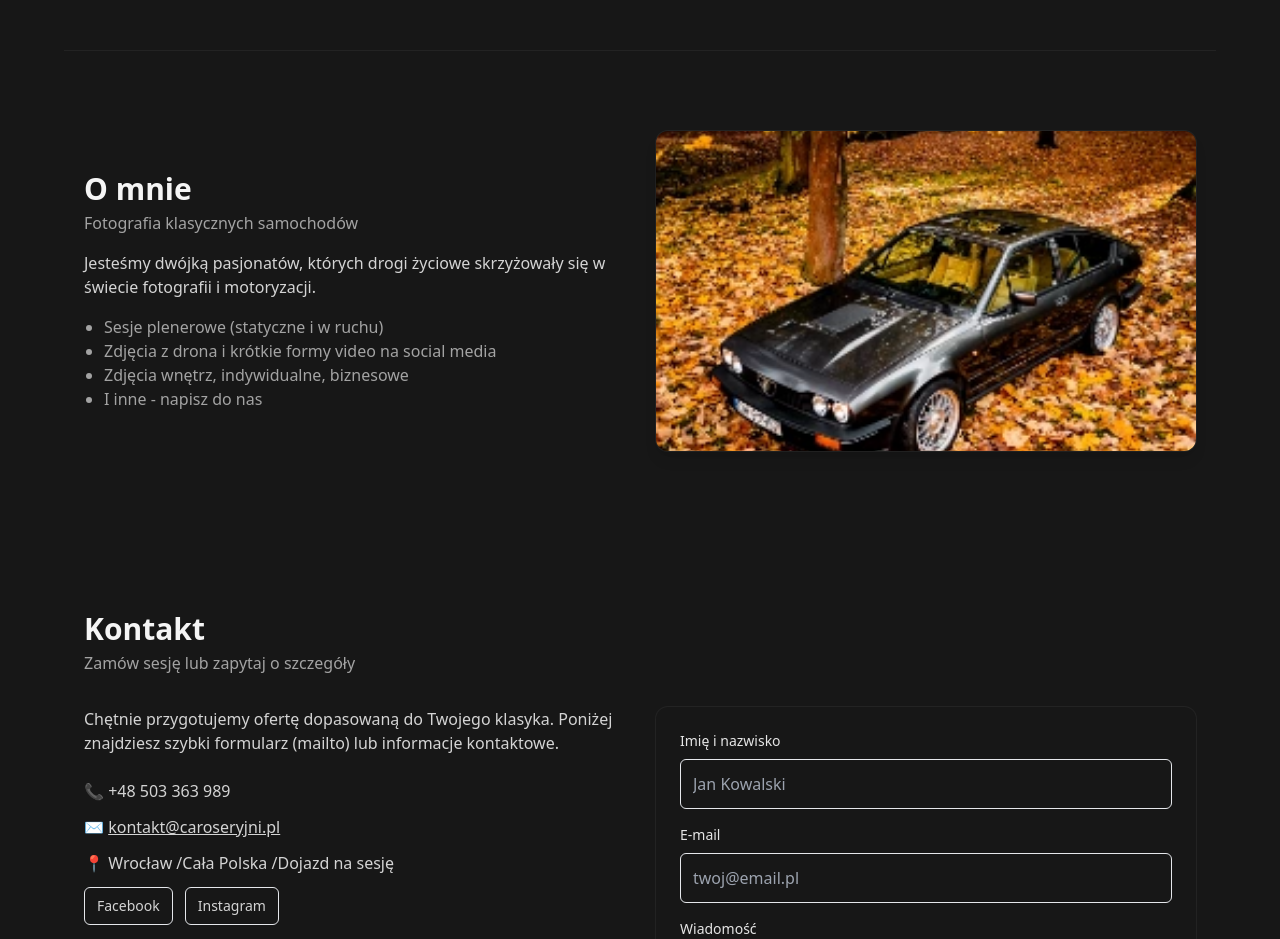
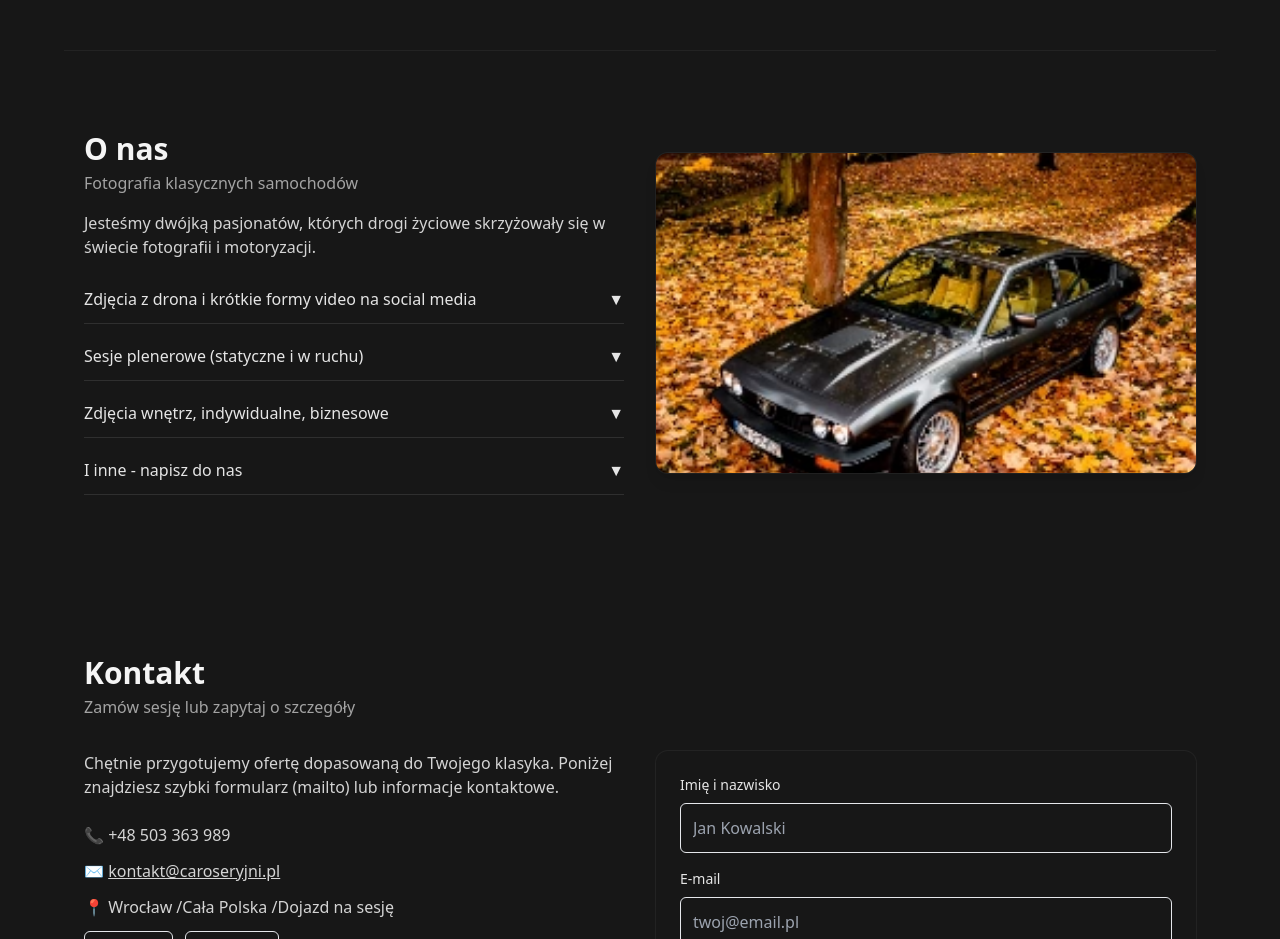
Before and after one commit to Renata-Margula/caroseryjni-portfolio, a React (Vite) app: page / in a window 1280 px wide. Shown: the part 1380-2319 px from the top of the page. Built offline with nearby package versions, Linux system fonts and the light colour scheme.

Commit message:
effects in gallery

```diff
--- a/src/App.jsx
+++ b/src/App.jsx
@@ -22,15 +22,50 @@ function AnimatedLightEffect() {
     </div>
   );
 }
+function AccordionItem({ title, content, media }) {
+  const [isOpen, setIsOpen] = useState(false);
+
+  return (
+    <div className="border-b border-white/10 py-3">
+      <button
+        onClick={() => setIsOpen(v => !v)}
+        className="w-full text-left flex justify-between items-center text-neutral-200 font-medium"
+      >
+        {title}
+        <span>{isOpen ? "▲" : "▼"}</span>
+      </button>
+
+      <AnimatePresence>
+        {isOpen && (
+          <motion.div
+            initial={{ height: 0, opacity: 0 }}
+            animate={{ height: "auto", opacity: 1 }}
+            exit={{ height: 0, opacity: 0 }}
+            className="mt-2 text-neutral-300 overflow-hidden"
+          >
+            <p>{content}</p>
+            {media && media.type === "image" && (
+              <img src={media.src} alt={title} className="mt-2 rounded-md" />
+            )}
+            {media && media.type === "video" && (
+              <video src={media.src} controls className="mt-2 w-full rounded-md" />
+            )}
+          </motion.div>
+        )}
+      </AnimatePresence>
+    </div>
+  );
+}
+
 export default function App() {
 
   const [images] = useState([
-    "images/caroseryjni_portfolio_fotografia_motoryzacyjna1.jpg",
-    "images/caroseryjni_portfolio_fotografia_motoryzacyjna2.webp",
-    "images/caroseryjni_portfolio_fotografia_motoryzacyjna3.jpg",
-    "images/caroseryjni_portfolio_fotografia_motoryzacyjna4.webp",
-    "images/caroseryjni_portfolio_fotografia_motoryzacyjna5.jpg",
-    "images/caroseryjni_portfolio_fotografia_motoryzacyjna6.jpg",
+    { src: "images/caroseryjni_portfolio_fotografia_motoryzacyjna1.jpg", fbLink: "https://facebook.com/album1" },
+    { src: "images/caroseryjni_portfolio_fotografia_motoryzacyjna2.webp", fbLink: "https://facebook.com/album2" },
+    { src: "images/caroseryjni_portfolio_fotografia_motoryzacyjna3.jpg", fbLink: "https://facebook.com/album3" },
+    { src: "images/caroseryjni_portfolio_fotografia_motoryzacyjna4.webp", fbLink: "https://facebook.com/album4" },
+    { src: "images/caroseryjni_portfolio_fotografia_motoryzacyjna5.jpg", fbLink: "https://facebook.com/album5" },
+    { src: "images/caroseryjni_portfolio_fotografia_motoryzacyjna6.jpg", fbLink: "https://facebook.com/album6" },
   ]);
 
   const [menuOpen, setMenuOpen] = useState(false);
@@ -138,10 +173,11 @@ export default function App() {
           <SectionTitle title="Portfolio" subtitle="Klasyczne samochody. Wybrane sesje." />
 
           <div className="mt-8 grid grid-cols-2 md:grid-cols-3 gap-4">
-            {images.map((src, i) => (
-              <GalleryCard key={i} src={src} i={i} onOpen={() => setLightboxIndex(i)} />
+            {images.map((image, i) => (
+              <GalleryCard key={i} image={image} i={i} onOpen={() => setLightboxIndex(i)} />
             ))}
           </div>
+
 
         </section>
 
@@ -149,18 +185,35 @@ export default function App() {
         <section id="about" className="max-w-6xl mx-auto px-5 py-20 border-t border-white/5">
           <div className="md:flex gap-8 items-center">
             <div className="md:w-1/2">
-              <SectionTitle title="O mnie" subtitle="Fotografia klasycznych samochodów" />
-              <p className="mt-4 text-neutral-300">Jesteśmy dwójką pasjonatów, których drogi życiowe skrzyżowały się w świecie fotografii i motoryzacji.</p>
-              <ul className="mt-4 text-neutral-400 list-disc pl-5">
-                <li>Sesje plenerowe (statyczne i w ruchu)</li>
-                <li>Zdjęcia z drona i krótkie formy video na social media</li>
-                <li>Zdjęcia wnętrz, indywidualne, biznesowe</li>
-                <li>I inne - napisz do nas</li>
-              </ul>
+              <SectionTitle title="O nas" subtitle="Fotografia klasycznych samochodów" />
+              <p className="mt-4 text-neutral-300">
+                Jesteśmy dwójką pasjonatów, których drogi życiowe skrzyżowały się w świecie fotografii i motoryzacji.
+              </p>
+
+              <div className="mt-4 space-y-2">
+                <AccordionItem
+                  title="Zdjęcia z drona i krótkie formy video na social media"
+                  content="Fotografujemy samochody w plenerze, zarówno statycznie jak i w ruchu."
+                  media={{ type: "video", src: "/videos/sesja_plener.mp4" }}
+                />
+                <AccordionItem
+                  title="Sesje plenerowe (statyczne i w ruchu)"
+                  content="Tworzymy ujęcia z drona i krótkie filmy idealne do social media."
+                  media={{ type: "image", src: "/images/drone_shot.jpg" }}
+                />
+                <AccordionItem
+                  title="Zdjęcia wnętrz, indywidualne, biznesowe"
+                  content="Profesjonalne sesje wnętrz i zdjęcia biznesowe."
+                />
+                <AccordionItem
+                  title="I inne - napisz do nas"
+                  content="Masz indywidualny pomysł? Skontaktuj się z nami."
+                />
+              </div>
             </div>
             <div className="md:w-1/2 mt-8 md:mt-0">
               <div className="w-full h-64 md:h-80 rounded-xl overflow-hidden shadow-lg ring-1 ring-white/5">
-                <img src={images[1]} alt="about" className="w-full h-full object-cover" loading="lazy" />
+                <img src={images[1].src} alt="about" className="w-full h-full object-cover" loading="lazy" />
               </div>
             </div>
           </div>
@@ -275,48 +328,116 @@ function useReveal(delay = 0) {
   return [ref, visible];
 }
 
-function GalleryCard({ src, i, onOpen }) {
+function GalleryCard({ image, i, onOpen }) {
   const [ref, visible] = useReveal(i * 60);
   return (
-    <motion.div ref={ref} initial={{ opacity: 0, y: 30 }} animate={visible ? { opacity: 1, y: 0 } : {}} transition={{ duration: 0.6 }} className="rounded-lg overflow-hidden">
+    <motion.div
+      ref={ref}
+      initial={{ opacity: 0, y: 30 }}
+      animate={visible ? { opacity: 1, y: 0 } : {}}
+      transition={{ duration: 0.6 }}
+      className="rounded-lg overflow-hidden"
+    >
       <button onClick={onOpen} className="group block w-full h-full focus:outline-none">
         <div className="w-full aspect-[4/3] overflow-hidden">
-          <img src={src} alt={`photo-${i}`} className="w-full h-full object-cover transform group-hover:scale-105 transition-transform duration-500" loading="lazy" />
+          <img
+            src={image.src}
+            alt={`photo-${i}`}
+            className="w-full h-full object-cover transform group-hover:scale-105 transition-transform duration-500"
+            loading="lazy"
+          />
         </div>
       </button>
     </motion.div>
   );
 }
 
-function Lightbox({ images, index, onClose, onPrev, onNext }) {
+function Lightbox({ images, index, onClose }) {
   const [current, setCurrent] = useState(index);
-  useEffect(() => setCurrent(index), [index]);
+  const [showButton, setShowButton] = useState(false);
+
+  useEffect(() => {
+    setCurrent(index);
+    setShowButton(false);
+  }, [index]);
+
+  useEffect(() => {
+    setShowButton(false);
+    const timer = setTimeout(() => setShowButton(true), 300);
+    return () => clearTimeout(timer);
+  }, [current]);
+
   useEffect(() => {
     const onKey = (e) => {
       if (e.key === "Escape") onClose();
-      if (e.key === "ArrowLeft") onPrev();
-      if (e.key === "ArrowRight") onNext();
+      if (e.key === "ArrowLeft") handlePrev();
+      if (e.key === "ArrowRight") handleNext();
     };
     window.addEventListener("keydown", onKey);
     return () => window.removeEventListener("keydown", onKey);
-  }, [onClose, onPrev, onNext]);
+  }, [current, onClose]);
+
+  const handlePrev = () => setCurrent((c) => (c - 1 + images.length) % images.length);
+  const handleNext = () => setCurrent((c) => (c + 1) % images.length);
+
+  const facebookAlbumLink = images[current].fbLink;
 
   return (
-    <motion.div initial={{ opacity: 0 }} animate={{ opacity: 1 }} exit={{ opacity: 0 }} className="fixed inset-0 z-50 flex items-center justify-center bg-black/80 p-4">
-      <div className="max-w-[1200px] w-full">
-        <div className="relative">
-          <button onClick={onClose} className="absolute top-3 right-3 p-2 rounded-md ring-1 ring-white/10">✕</button>
-          <button onClick={() => { onPrev(); setCurrent(c => (c - 1 + images.length) % images.length); }} className="absolute left-3 top-1/2 -translate-y-1/2 p-2 rounded-md ring-1 ring-white/10">◀</button>
-          <button onClick={() => { onNext(); setCurrent(c => (c + 1) % images.length); }} className="absolute right-3 top-1/2 -translate-y-1/2 p-2 rounded-md ring-1 ring-white/10">▶</button>
+    <motion.div
+      initial={{ opacity: 0 }}
+      animate={{ opacity: 1 }}
+      exit={{ opacity: 0 }}
+      className="fixed inset-0 z-50 flex items-center justify-center bg-black/80 p-4"
+      onClick={onClose}
+    >
+      <div className="max-w-[1200px] w-full relative" onClick={(e) => e.stopPropagation()}>
+        {/* Close / Prev / Next */}
+        <button
+          onClick={onClose}
+          className="absolute top-3 right-3 p-2 rounded-md ring-1 ring-white/10 z-20"
+        >
+          ✕
+        </button>
+        <button
+          onClick={handlePrev}
+          className="absolute left-3 top-1/2 -translate-y-1/2 p-2 rounded-md ring-1 ring-white/10 z-20"
+        >
+          ◀
+        </button>
+        <button
+          onClick={handleNext}
+          className="absolute right-3 top-1/2 -translate-y-1/2 p-2 rounded-md ring-1 ring-white/10 z-20"
+        >
+          ▶
+        </button>
 
-          <div className="w-full aspect-[16/9] overflow-hidden rounded-md">
-            <img src={images[current]} alt={`full-${current}`} className="w-full h-full object-contain" />
-          </div>
+        {/* Image */}
+        <div className="w-full aspect-[16/9] overflow-hidden rounded-md relative">
+          <img
+            src={images[current].src}
+            alt={`full-${current}`}
+            className="w-full h-full object-contain"
+          />
 
-          <div className="mt-3 flex items-center justify-between text-neutral-300">
-            <div>Zdjęcie {current + 1} / {images.length}</div>
-            <div className="text-sm text-neutral-400">Kliknij poza obraz, aby zamknąć</div>
-          </div>
+          {/* Przycisk FB */}
+          {showButton && (
+            <div className="absolute inset-0 flex items-center justify-center z-10 pointer-events-none">
+              <a
+                href={facebookAlbumLink}
+                target="_blank"
+                rel="noopener noreferrer"
+                className="pointer-events-auto bg-white/20 backdrop-blur-md text-white px-5 py-2 rounded-full text-sm font-semibold hover:bg-white/30 transition"
+              >
+                Zobacz album na Facebooku
+              </a>
+            </div>
+          )}
+        </div>
+
+        {/* Info */}
+        <div className="mt-3 flex items-center justify-between text-neutral-300">
+          <div>Zdjęcie {current + 1} / {images.length}</div>
+          <div className="text-sm text-neutral-400">Kliknij poza obraz, aby zamknąć</div>
         </div>
       </div>
     </motion.div>
```
Also changed, not shown: 5 other files (tests, documents, lock files or other folders).
